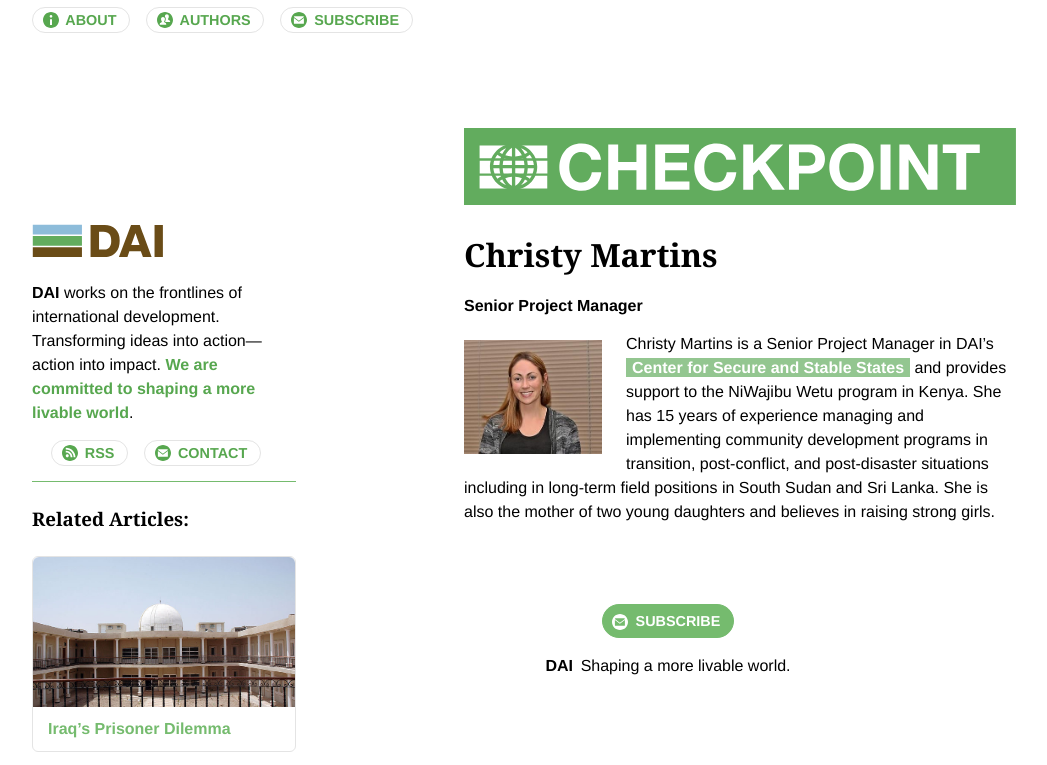
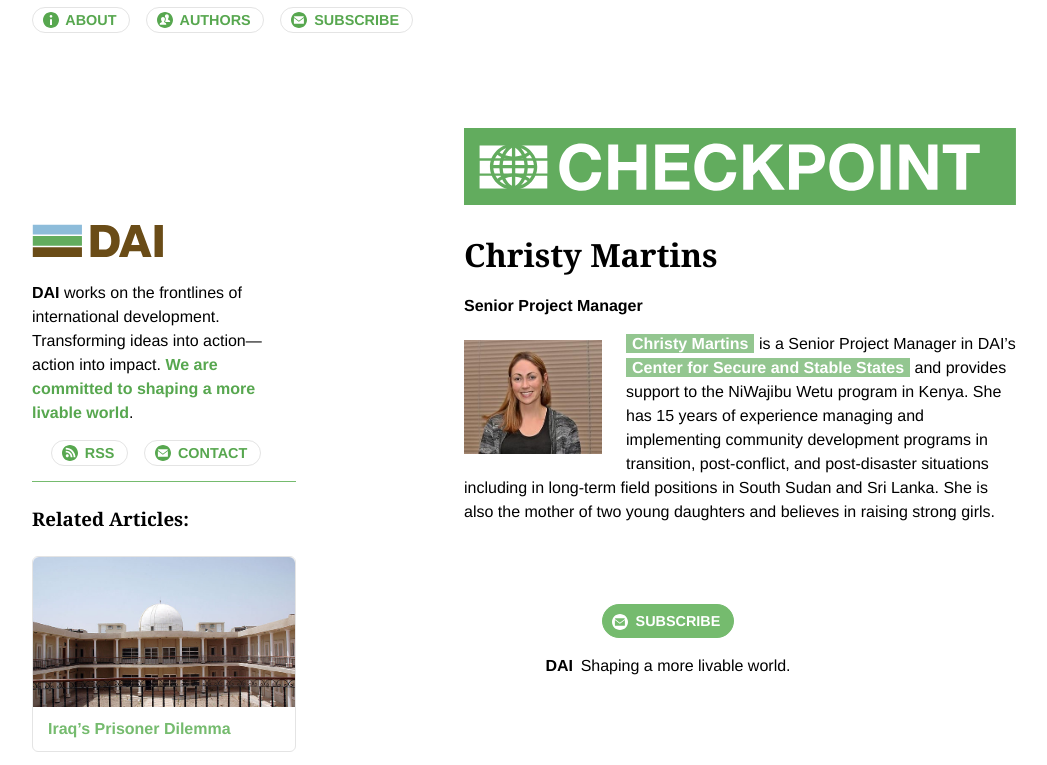
Before and after one commit to BryanSchuetz/CS-, a Jekyll site: the page built from _authors/christy-martins.markdown, in a window 1280 px wide, cut to the strip 0-765 px from the top of the page. Shown: the whole strip, without its empty margins (116-1163 px from the left). Built offline with Jekyll 4.4.1, drawn with Linux system fonts in a browser that asks for light colours; part of the change alters nothing that is shown.

```diff
--- a/_authors/christy-martins.markdown
+++ b/_authors/christy-martins.markdown
@@ -5,4 +5,4 @@ Job: Senior Project Manager
 Image: "/uploads/Christy%20Martins.jpg"
 ---
 
-Christy Martins is a Senior Project Manager in DAI’s [Center for Secure and Stable States](https://www.dai.com/our-work/solutions/fragile-states) and provides support to the NiWajibu Wetu program in Kenya. She has 15 years of experience managing and implementing community development programs in transition, post-conflict, and post-disaster situations including in long-term field positions in South Sudan and Sri Lanka. She is also the mother of two young daughters and believes in raising strong girls.
+[Christy Martins](https://www.dai.com/who-we-are/our-team/christy-martins) is a Senior Project Manager in DAI’s [Center for Secure and Stable States](https://www.dai.com/our-work/solutions/fragile-states) and provides support to the NiWajibu Wetu program in Kenya. She has 15 years of experience managing and implementing community development programs in transition, post-conflict, and post-disaster situations including in long-term field positions in South Sudan and Sri Lanka. She is also the mother of two young daughters and believes in raising strong girls.
```
